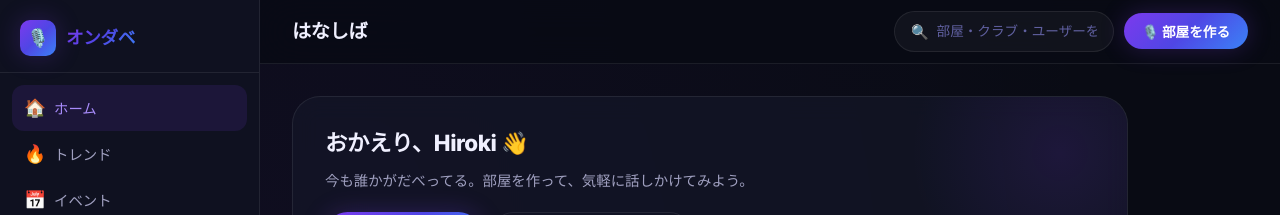
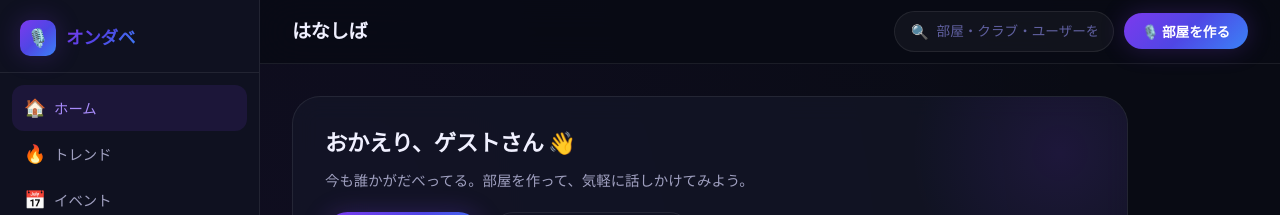
Before and after one commit to musixandtalk/OnlineDaberi, a Next.js app: page / in a window 1280 px wide. Shown: the top 215 px of the page. Built offline with nearby package versions, Linux system fonts and the light colour scheme.

Commit message:
UI: change greeting to guest user

```diff
--- a/app/page.tsx
+++ b/app/page.tsx
@@ -31,8 +31,8 @@ const formatEventTime = (date: Date) => {
 }
 
 export default function HomePage() {
-  const [activeFilter,  setActiveFilter]  = useState('all')
-  const [sidebarOpen,   setSidebarOpen]   = useState(false)
+  const [activeFilter, setActiveFilter] = useState('all')
+  const [sidebarOpen, setSidebarOpen] = useState(false)
 
   // フィルターに応じて表示する部屋を変更
   const filteredRooms = mockRooms
@@ -81,7 +81,7 @@ export default function HomePage() {
         <div className={styles.pageContent}>
           {/* ヒーローカード（ウェルカムメッセージ） */}
           <div className={styles.hero}>
-            <h2 className={styles.heroTitle}>おかえり、Hiroki 👋</h2>
+            <h2 className={styles.heroTitle}>おかえり、ゲストさん 👋</h2>
             <p className={styles.heroSubtitle}>
               今も誰かがだべってる。部屋を作って、気軽に話しかけてみよう。
             </p>
```
